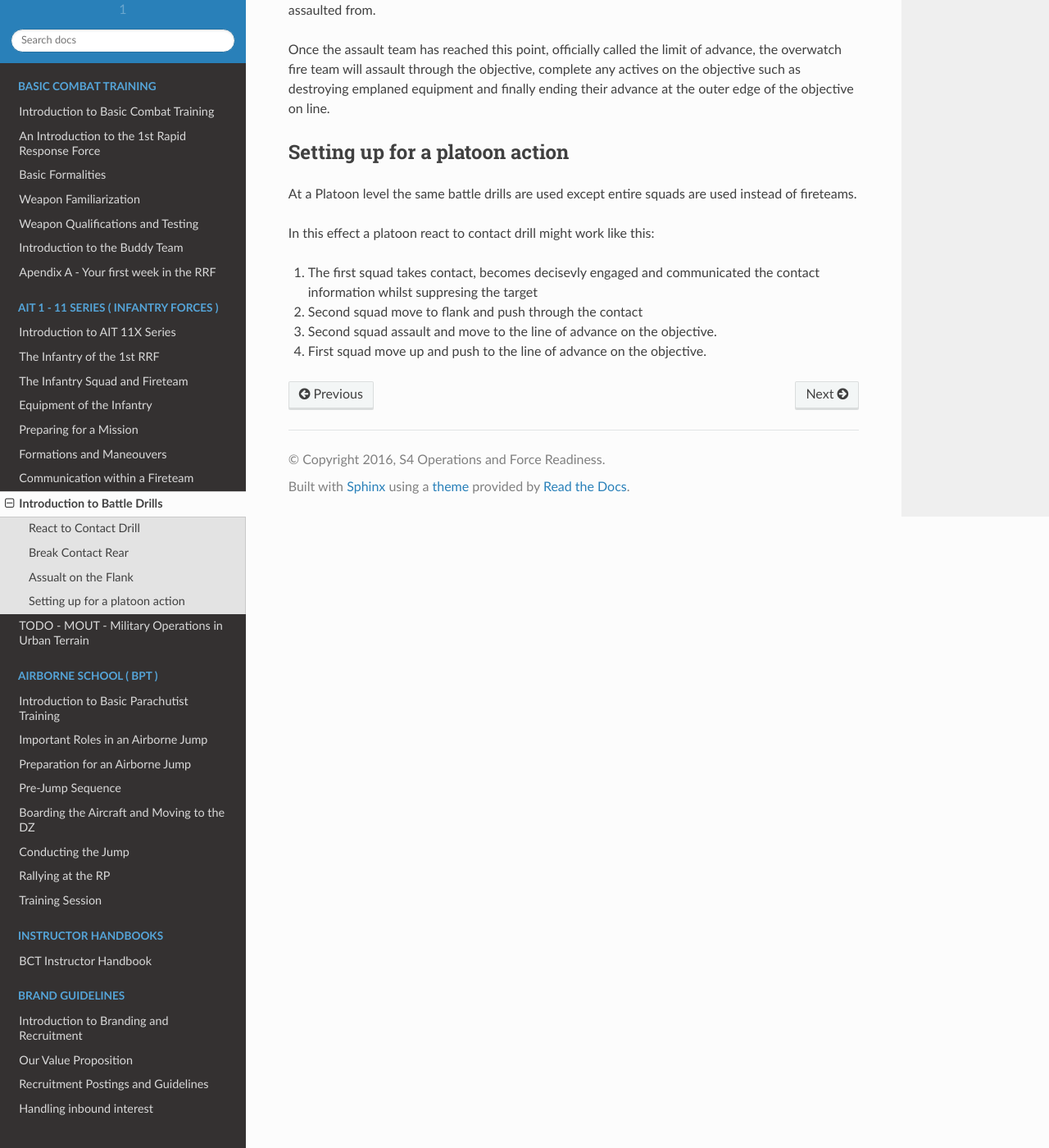
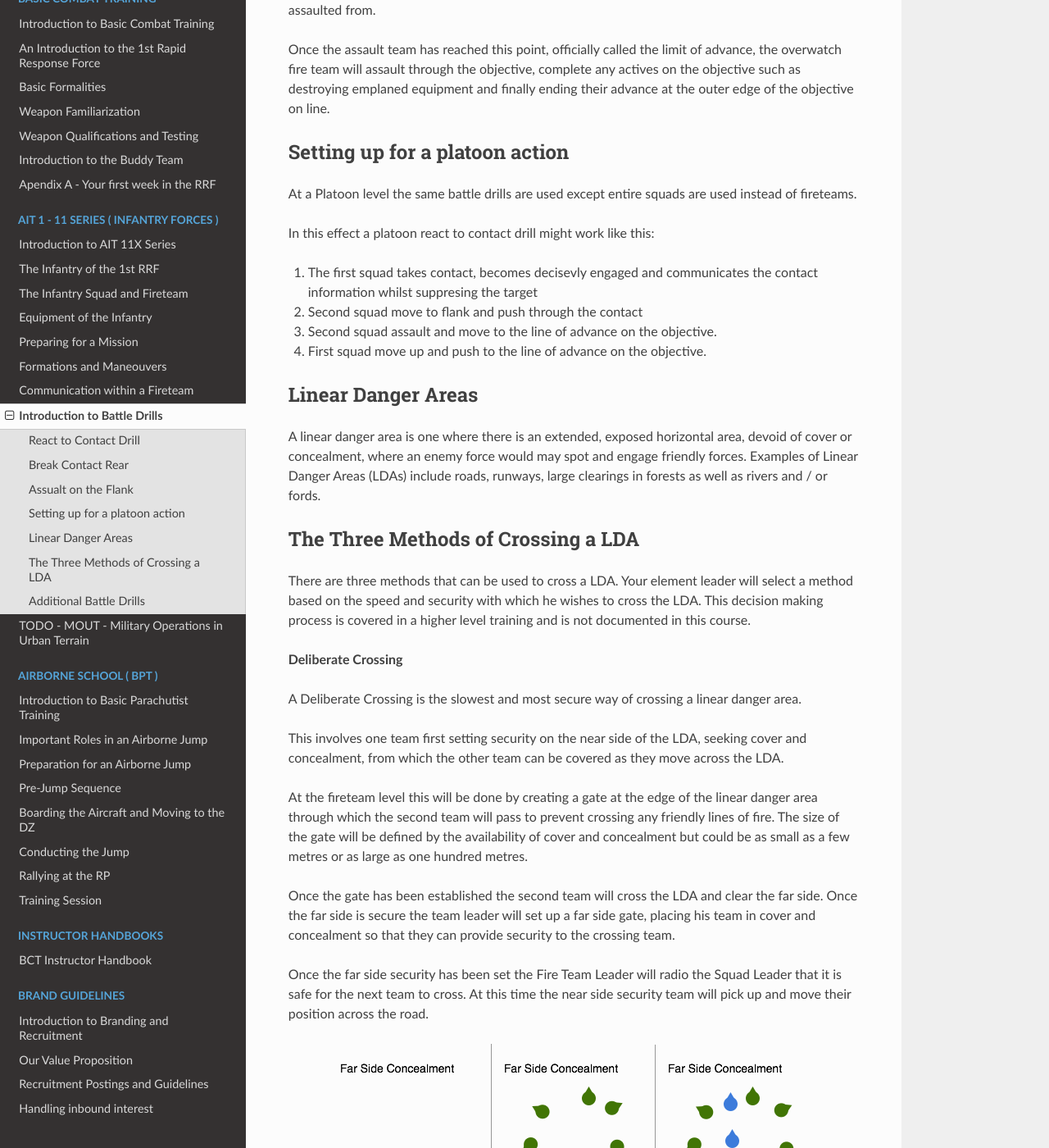
Before and after one commit to 1st-rapid-response-force/Training-Programs, a Sphinx documentation site: the page built from docs/source/ait_11/battle_drills.rst, in a window 1280 px wide and 1400 px high, scrolled down 1964 px. Shown: the whole window at 82% size. Built offline with Sphinx 7.4.7 and the Read the Docs theme 2.0.0, drawn with Linux system fonts in a browser that asks for light colours; formulas are drawn with MathJax 3; some of the changed text lies outside the part shown.

Commit message:
Save LDA
Signed-off-by: Alexander Christie <alex@briefly.io>

```diff
--- a/docs/source/ait_11/battle_drills.rst
+++ b/docs/source/ait_11/battle_drills.rst
@@ -63,10 +63,62 @@ At a Platoon level the same battle drills are used except entire squads are used
 
 In this effect a platoon react to contact drill might work like this:
 
-1. The first squad takes contact, becomes decisevly engaged and communicated the contact information whilst suppresing the target
+1. The first squad takes contact, becomes decisevly engaged and communicates the contact information whilst suppresing the target
 
 2. Second squad move to flank and push through the contact
 
 3. Second squad assault and move to the line of advance on the objective.
 
 4. First squad move up and push to the line of advance on the objective.
+
+Linear Danger Areas
+--------------------
+
+A linear danger area is one where there is an extended, exposed horizontal area, devoid of cover or concealment, where an enemy force would may spot and engage friendly forces. Examples of Linear Danger Areas (LDAs) include roads, runways, large clearings in forests as well as rivers and / or fords.
+
+The Three Methods of Crossing a LDA
+-----------------------------------
+
+There are three methods that can be used to cross a LDA. Your element leader will select a method based on the speed and security with which he wishes to cross the LDA. This decision making process is covered in a higher level training and is not documented in this course.
+
+**Deliberate Crossing**
+
+A Deliberate Crossing is the slowest and most secure way of crossing a linear danger area.
+
+This involves one team first setting security on the near side of the LDA, seeking cover and concealment, from which the other team can be covered as they move across the LDA.
+
+At the fireteam level this will be done by creating a gate at the edge of the linear danger area through which the second team will pass to prevent crossing any friendly lines of fire. The size of the gate will be defined by the availability of cover and concealment but could be as small as a few metres or as large as one hundred metres.
+
+Once the gate has been established the second team will cross the LDA and clear the far side. Once the far side is secure the team leader will set up a far side gate, placing his team in cover and concealment so that they can provide security to the crossing team.
+
+Once the far side security has been set the Fire Team Leader will radio the Squad Leader that it is safe for the next team to cross. At this time the near side security team will pick up and move their position across the road.
+
+.. image:: ../_static/deliberate_crossing.png
+    :align: center
+
+.. note::
+  In the event that the deliberate crossing is part of a larger platoon crossing the near side team will not collapse. They will instead remain in position to allow the platoon to pass through. Once the platoon has passed through the near side security will then collapse across the road and the the squad will become the last in the platoon formation.
+
+**Hasty Crossing**
+
+A Hasty Crossing is a faster but still relatively secure crossing method of crossing an LDA that can be used if there is a low risk of contact and a desire to cover ground faster. The Hasty Crossing is sometimes reffered to as "Scrolling" a road.
+
+The Hast Crossing involves the squad facing alternating directions across the LDA and forming a File. The squad will then approach the edge of the LDA man by man, with the next man moving across when he is shoulder to shoulder with the man behind him.
+
+Once across the soldier will wait for the next man to come across and take his position before moving on to a covered and concealed position.
+
+This is repeated until the entire formation has crossed the LDA.
+
+.. image:: ../_static/hasty_crossing.png
+    :align: center
+
+**Crossing by Force**
+
+Crossing by Force refers the the practise of moving straight across the linear danger area without regards to special security or crossing techniques.
+
+This is used when there is a very high demand for speed and a low chance of contact.
+
+Additional Battle Drills
+------------------------
+
+Once you are assigned to an element your Squad Leader will introduce you to more task specific drills during trainings. This will help your squad to become more effective at handling situations that are commonly encountered.
```
Also changed, not shown: docs/source/_static/deliberate_crossing.png (added), docs/source/_static/hasty_crossing.png (added).
